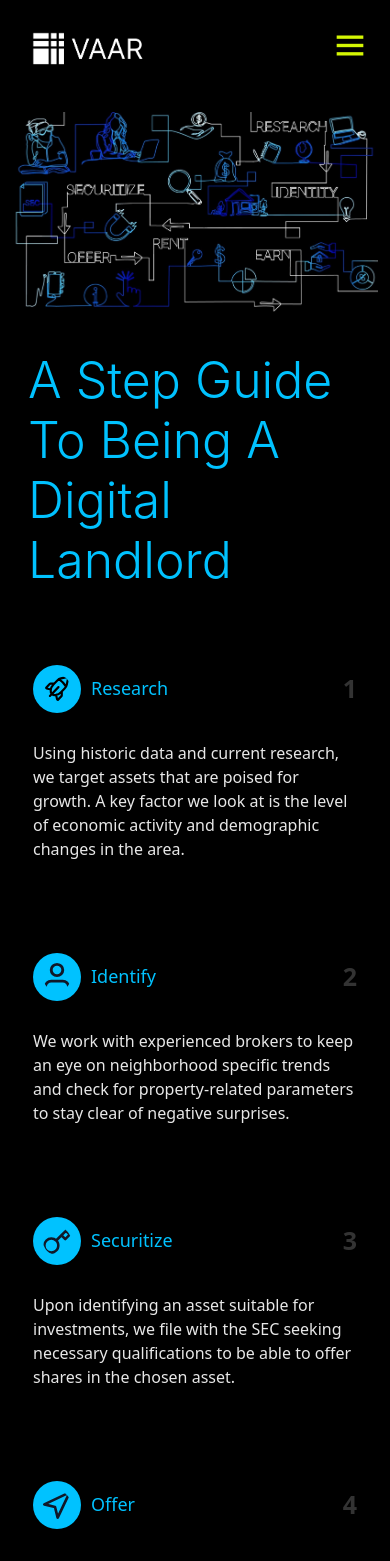
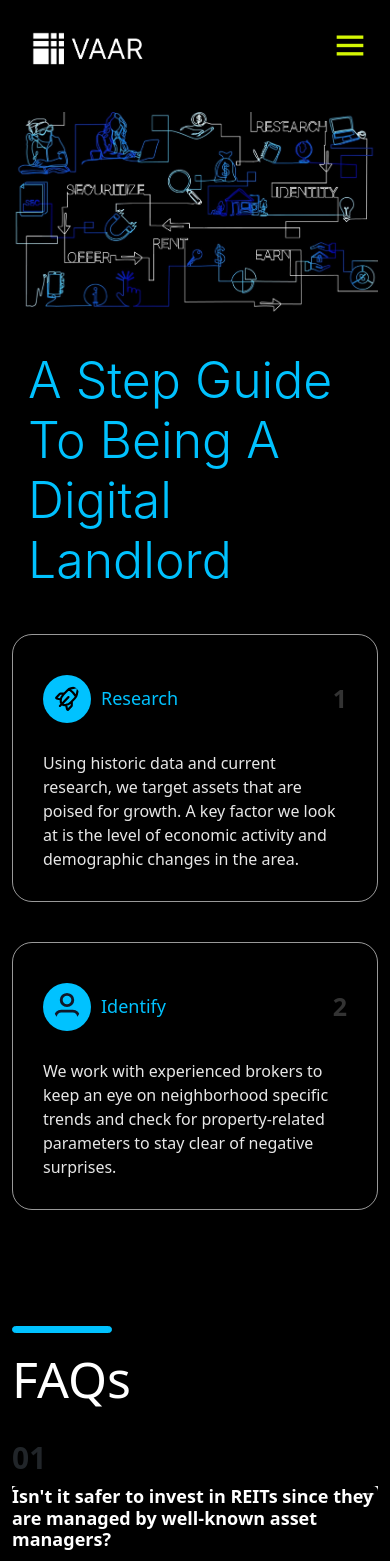
Before and after one commit to webtesting22/vaar, a React (Vite) app: page /HowItWorks in a window 390 px wide. Shown: the top 1561 px of the page. Built offline with nearby package versions, Linux system fonts and the light colour scheme.

Commit message:
two slides on how it works section

```diff
--- a/src/Components/Guide/Guide.css
+++ b/src/Components/Guide/Guide.css
@@ -49,7 +49,8 @@
 .blob-mobile-img {
     display: none;
 }
-@media (min-width:300px) and (max-width:500px){
+
+@media (min-width:300px) and (max-width:500px) {
     .blob-mobile-img {
         display: block;
         position: relative;
@@ -57,33 +58,64 @@
     }
 
 }
-@media (min-width:501px) and (max-width:600px){
+
+@media (min-width:501px) and (max-width:600px) {
     .blob-mobile-img {
         display: block;
         position: relative;
         padding: 28vh 0vh;
     }
 }
-#howitworks-heading{
+
+#howitworks-heading {
     text-align: start;
     font-weight: 300;
     font-size: 50px;
     /* margin-top: 2rem; */
     color: #00C2FF;
 }
-.mobile-hide{
+
+.mobile-hide {
     display: block;
 }
+
+.guide-only-pc {
+    display: block;
+}
+
+.guide-only-mobile {
+    display: none;
+}
+
 @media (max-width:600px) {
-    .mobile-hide{
+    .box:hover {
+        border: 1px solid rgba(255, 255, 255, 0.6);
+        padding: 30px;
+        border-radius: 20px;
+        margin: 20px 0px;
+        transition: .5s;
+        transform: translatey(0px);
+    }
+
+    .guide-only-mobile {
+        display: block;
+    }
+
+    .guide-only-pc {
         display: none;
     }
-    #howitworks-heading{
+
+    .mobile-hide {
+        display: none;
+    }
+
+    #howitworks-heading {
         text-align: start;
         font-weight: 300;
         margin-top: 2rem;
         color: #00C2FF;
     }
+
     .Guide-section .row {
         padding: 0rem 0rem;
     }
@@ -95,13 +127,6 @@
         margin-top: 15px;
     }
 
-    .box {
-        border: 1px solid transparent;
-        padding: 20px;
-        border-radius: 20px;
-        margin: 20px 0px;
-        transition: .5s;
-    }
 
     .box .paragraph {
         color: rgb(231, 231, 231);
@@ -175,11 +200,13 @@
     align-items: center;
     justify-content: space-between;
 }
-.numbering span{
+
+.numbering span {
     font-size: 25px;
     font-weight: bold;
     color: #333333;
 }
+
 .box-top-header img {
     background-color: #D4F604;
     width: 48px;
@@ -213,7 +240,8 @@
         margin: auto;
         text-align: center;
     }
-    .box-title{
+
+    .box-title {
         padding-left: 10px;
     }
 }
--- a/src/Components/Guide/Guide.jsx
+++ b/src/Components/Guide/Guide.jsx
@@ -47,7 +47,7 @@ function Guide() {
           <div className='blob-container'><img src={blobData} alt="" /></div>
           <div className='mobile-image'><img src={mobilePicture} alt="" /></div>
         </div> */}
-        <div className="container">
+        <div className="container guide-only-pc">
           <div className="row">
             {GuideData.map((item, index) => (
               <div key={index} className="col-lg-4 col-md-6">
@@ -67,9 +67,11 @@ function Guide() {
             ))}
           </div>
         </div>
-        <div className="container">
+        <div className="container guide-only-mobile" >
           <Swiper spaceBetween={30} slidesPerView={1}>
-            {GuideData.map((item, index) => (
+            {GuideData.reduce((acc, item, index) => {
+              if (index % 2 === 0) {
+                acc.push(
                   <SwiperSlide key={index}>
                     <div className="row">
                       <div className="col-lg-6 col-md-6">
@@ -85,11 +87,28 @@ function Guide() {
                           <span className="paragraph" style={{ fontWeight: "300", fontSize: "16px" }}>{item.description}</span>
                         </div>
                       </div>
+                      {GuideData[index + 1] && (
+                        <div className="col-lg-6 col-md-6">
+                          <div className="box">
+                            <div className='box-top-header'>
+                              <div style={{ display: "flex", alignItems: "center" }}>
+                                <img src={GuideData[index + 1].img} alt={GuideData[index + 1].title} style={{ backgroundColor: "#00C2FF" }} />
+                                <h3 className="box-title" style={{ color: "#00C2FF" }}>{GuideData[index + 1].title}</h3>
+                              </div>
+                              <div className='numbering'><span>{index + 2}</span></div>
+                            </div>
+                            <hr style={{ backgroundColor: "rgb(0, 194, 255)" }} />
+                            <span className="paragraph" style={{ fontWeight: "300", fontSize: "16px" }}>{GuideData[index + 1].description}</span>
+                          </div>
+                        </div>
+                      )}
                     </div>
                   </SwiperSlide>
-            ))}
+                );
+              }
+              return acc;
+            }, [])}
           </Swiper>
-
         </div>
 
 
```
Lines whose indentation alone changed are shown as unchanged.
